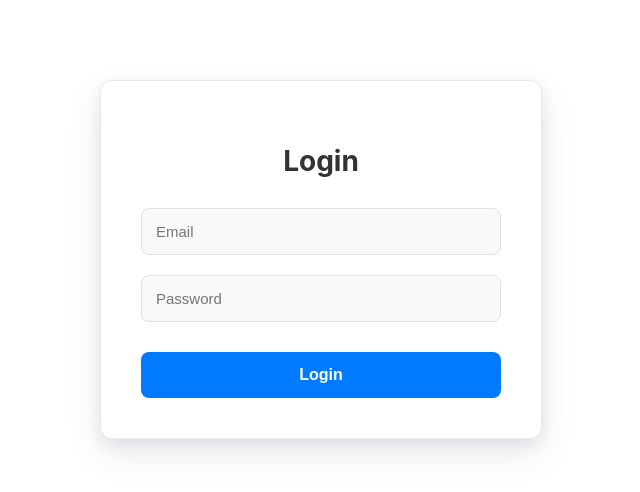
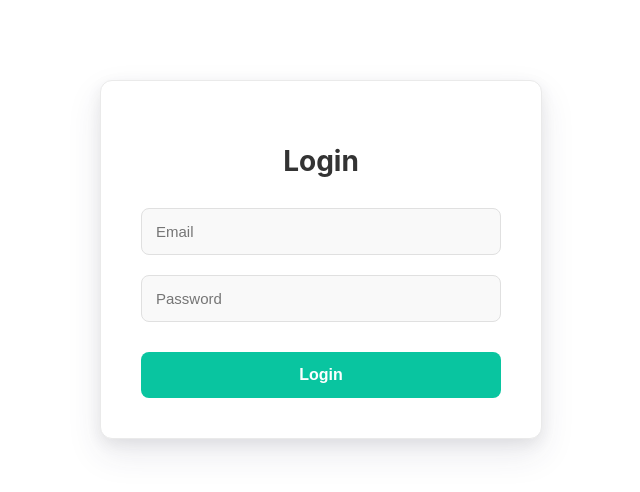
Before and after one commit to beingsoham/Assignment-1, a React (Vite) app in the folder Frontend/my-react-app/: page / in a window 1280 px wide. Shown: the top 492 px of the page, without its empty margins (319-959 px from the left). Built offline with nearby package versions, Linux system fonts and the light colour scheme.

Commit message:
Sixth Commit

```diff
--- a/Frontend/my-react-app/src/Login.css
+++ b/Frontend/my-react-app/src/Login.css
@@ -45,7 +45,7 @@
 .login-container button {
   width: 100%;
   padding: 14px;
-  background-color: #007bff;
+  background-color: #09c5a0;
   color: white;
   border: none;
   border-radius: 8px;
@@ -57,7 +57,7 @@
 }
 
 .login-container button:hover {
-  background-color: #0056b3;
+  background-color: #018a6e;
   transform: translateY(-1px);
 }
 
```
Also changed, not shown: 1 other file (tests, documents, lock files or other folders).
